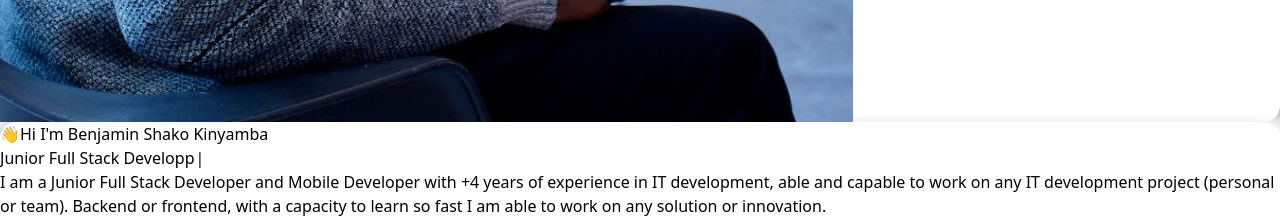
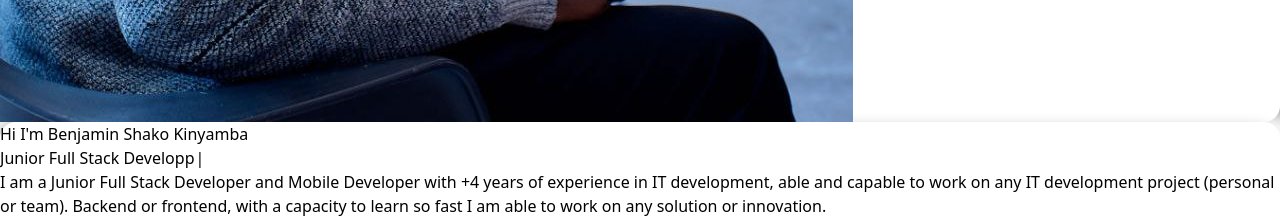
Before and after one commit to SKB-TECH/about-me, a Next.js app: page / in a window 1280 px wide. Shown: the part 1420-1638 px from the top of the page. Built offline with nearby package versions, Linux system fonts and the light colour scheme.

Commit message:
delete gitf

```diff
--- a/components/Bannier.tsx
+++ b/components/Bannier.tsx
@@ -17,7 +17,7 @@ const Bannier =() => {
             </div>
             <div className={'flex flex-col gap-10 min-h-full lg:w-[45%] '}>
                 <div className={'flex flex-col gap-5 lg:h-[95%] w-[100%] lg:p-10  p-2 text-justify  '} id={'neum'}>
-                    <h2 className={'lg:text-left  font-secondaireb text-black text-2xl'}><span>&#128075;</span>Hi I'm <span className={'text-blues'}>Benjamin</span> Shako Kinyamba</h2>
+                    <h2 className={'lg:text-left  font-secondaireb text-black text-2xl'}>Hi I'm <span className={'text-blues'}>Benjamin</span> Shako Kinyamba</h2>
                     <h2 className={'text-blues font-secondaireb text-2xl'}>
                         <Typewriter
                             options={{
```
